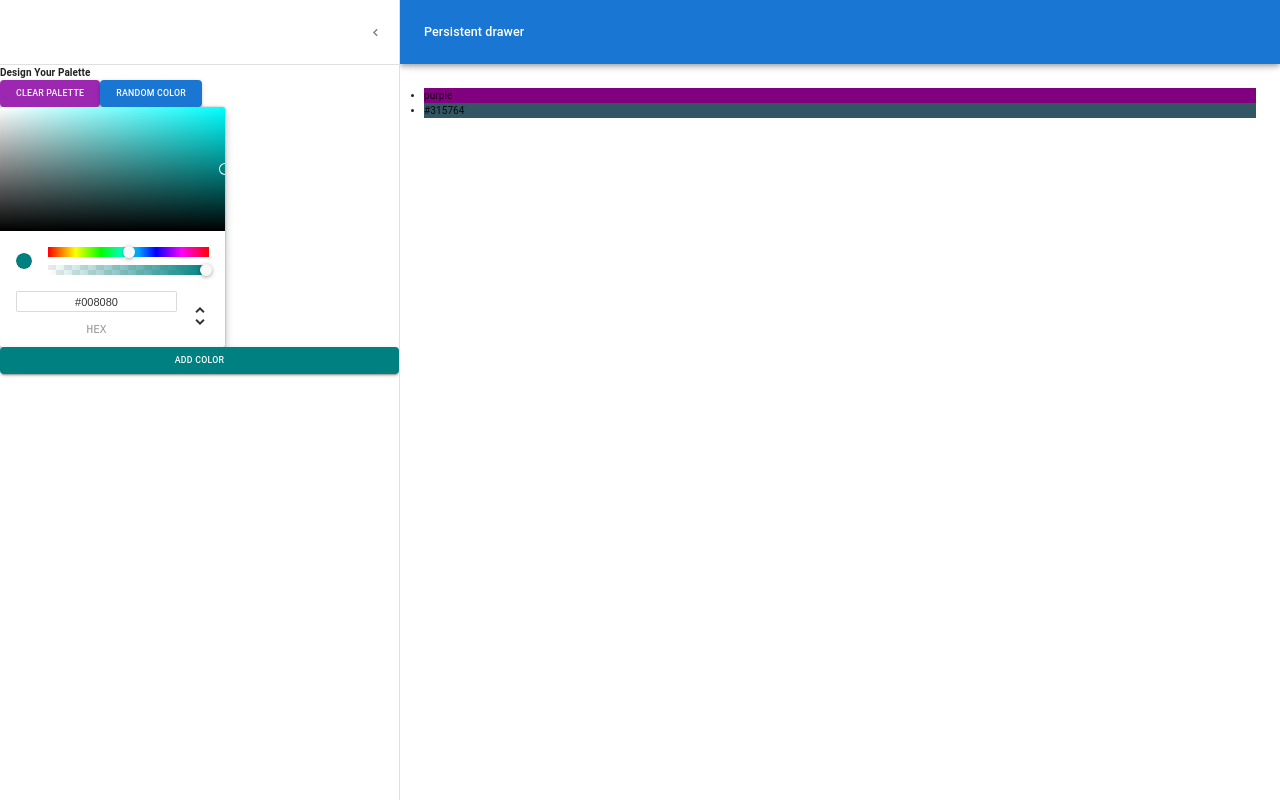
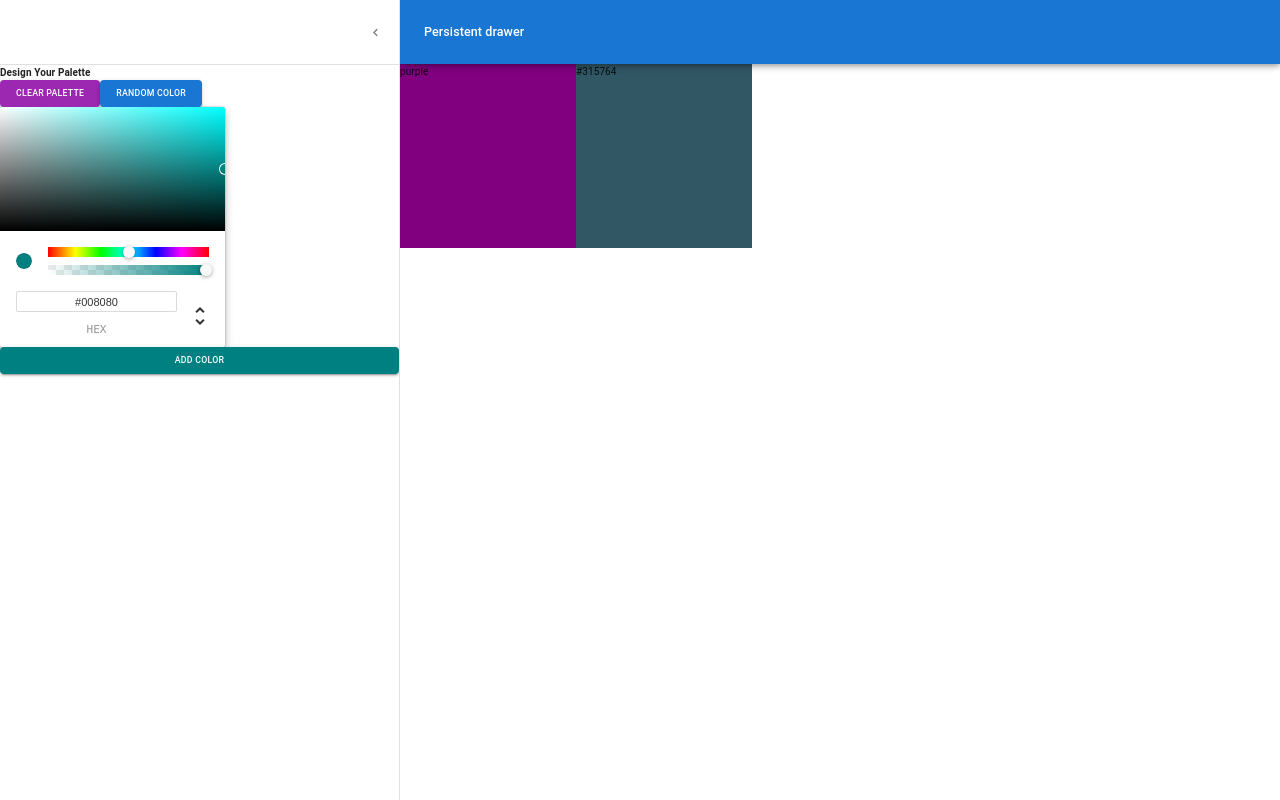
Before and after one commit to DanielKuznetsov/Colors-Master, a React (Create React App) app in the folder colors-app/: page /palette/new in a window 1280 px wide. Built offline with nearby package versions, Linux system fonts and the light colour scheme.

Commit message:
Add DraggableColorBox

```diff
--- /dev/null
+++ b/colors-app/src/DraggableColorBox.js
@@ -0,0 +1,15 @@
+import React, { Component } from "react";
+import "./DraggableColorBox.scss";
+
+export default class DraggableColorBox extends Component {
+  render() {
+    return (
+      <div
+        className="DraggableColorBox"
+        style={{ backgroundColor: this.props.color }}
+      >
+        {this.props.color}
+      </div>
+    );
+  }
+}
--- /dev/null
+++ b/colors-app/src/DraggableColorBox.scss
@@ -0,0 +1,8 @@
+.DraggableColorBox {
+  width: 20%;
+  height: 25%;
+  margin: 0 auto;
+  display: inline-block;
+  position: relative;
+  cursor: pointer;
+}
--- a/colors-app/src/NewPaletteForm.js
+++ b/colors-app/src/NewPaletteForm.js
@@ -12,13 +12,15 @@ import MenuIcon from "@mui/icons-material/Menu";
 import ChevronLeftIcon from "@mui/icons-material/ChevronLeft";
 import { ChromePicker } from "react-color";
 import { Button } from "@mui/material";
+import DraggableColorBox from "./DraggableColorBox";
 
 const drawerWidth = 400;
 
 const Main = styled("main", { shouldForwardProp: (prop) => prop !== "open" })(
   ({ theme, open }) => ({
     flexGrow: 1,
-    padding: theme.spacing(3),
+    height: `calc(100vh - 64px)`,
+    padding: theme.spacing(0),
     transition: theme.transitions.create("margin", {
       easing: theme.transitions.easing.sharp,
       duration: theme.transitions.duration.leavingScreen,
@@ -143,11 +145,9 @@ export default function NewPaletteForm() {
       </Drawer>
       <Main open={open}>
         <DrawerHeader />
-        <ul>
-          {colors.map((color) => (
-            <li style={{ backgroundColor: color }}>{color}</li>
-          ))}
-        </ul>
+        {colors.map((color, i) => (
+          <DraggableColorBox key={i} color={color} />
+        ))}
       </Main>
     </Box>
   );
```
